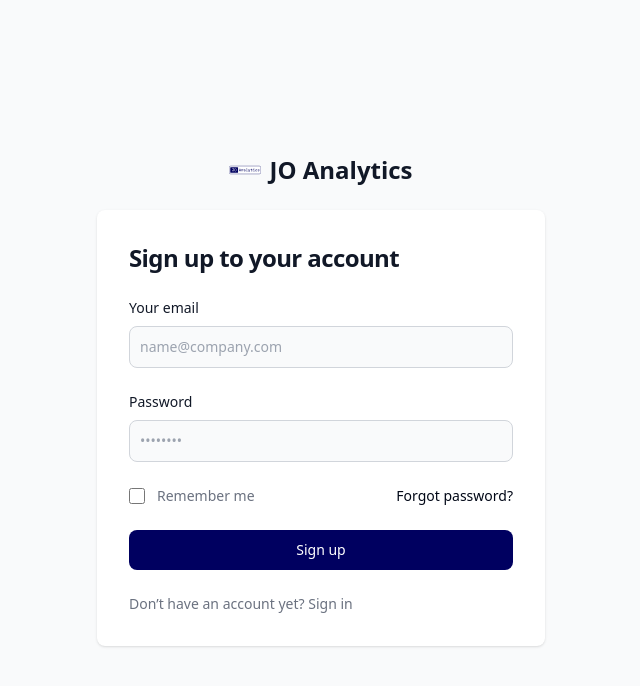
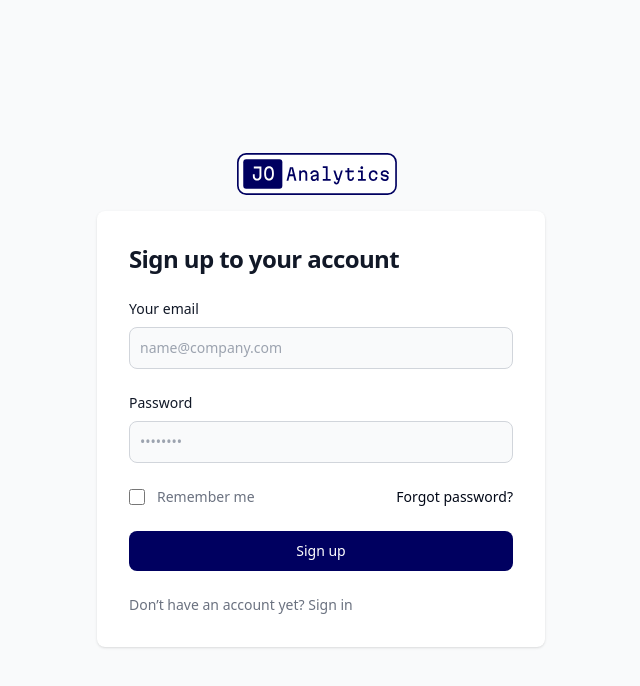
Before and after one commit to CharlesLambret/Olympic-Data-Checker, a React (Vite) app in the folder client/: page /signup in a window 1280 px wide. Shown: the top 686 px of the page, without its empty margins (319-959 px from the left). Built offline with nearby package versions, Linux system fonts and the light colour scheme.

Commit message:
finissage style page login signup

```diff
--- a/client/src/auth/pages/SignupPage.tsx
+++ b/client/src/auth/pages/SignupPage.tsx
@@ -3,9 +3,8 @@ const SignupPage = () => {
     <>
     <section className="bg-gray-50 dark:bg-gray-900">
       <div className="flex flex-col items-center justify-center px-6 py-8 mx-auto md:h-screen lg:py-0">
-        <a href="#" className="flex items-center mb-6 text-2xl font-semibold text-gray-900 dark:text-white">
-          <img className="w-8 h-8 mr-2" src="./svg/logo.svg" alt="logo" />
-          JO Analytics
+        <a href="#" className="flex items-center mb-4 text-2xl font-semibold text-gray-900 dark:text-white">
+          <img className="w-40 h-auto mr-2" src="./svg/logo.svg" alt="logo" />
         </a>
         <div className="w-full bg-white rounded-lg shadow dark:border md:mt-0 sm:max-w-md xl:p-0 dark:bg-gray-800 dark:border-gray-700">
           <div className="p-6 space-y-4 md:space-y-6 sm:p-8">
```
